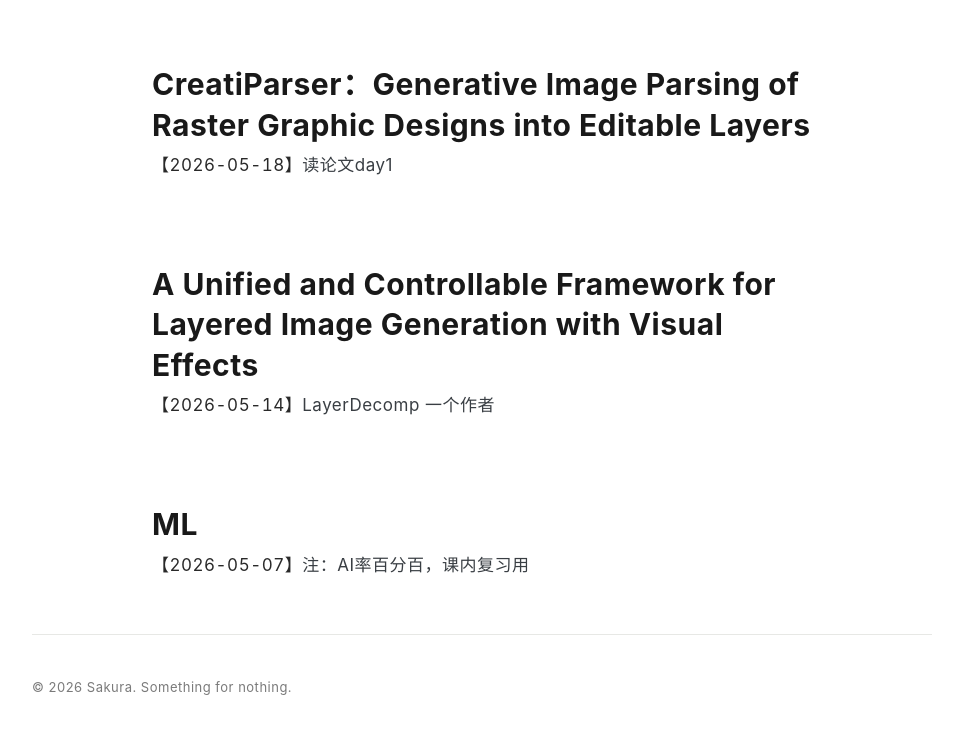
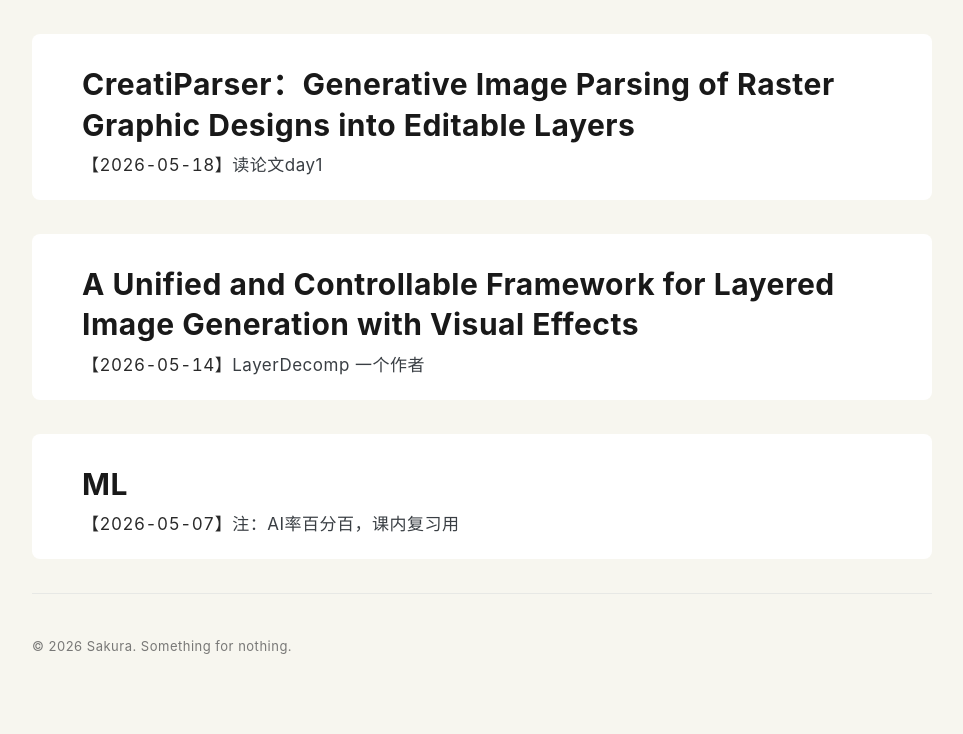
Before and after one commit to sakur7a/Blog, a Jekyll site: the page built from index.html, in a window 1280 px wide and 1093 px high. Shown: the part 340-1074 px from the top of the window, without its empty margins (158-1121 px from the left). Built offline with Jekyll 4.4.1, drawn with Linux system fonts in a browser that asks for light colours; some web fonts are replaced.

Commit message:
fix: homepage width constraint and paper background
- Add width:auto to #post-index #main to override #main's 760px clamp
- Add paper background to body#post-index so white cards are visible

Co-Authored-By: Claude Opus 4.7 <noreply@anthropic.com>

```diff
--- a/assets/css/style.css
+++ b/assets/css/style.css
@@ -325,7 +325,12 @@ body#page #main {
 }
 
 /* ── Home page post list (matches tw93 #post-index) ── */
+body#post-index {
+  background: var(--paper);
+}
+
 #post-index #main {
+  width: auto;
   margin: 60px 0 0 0;
   overflow: hidden;
   background: var(--paper);
```
